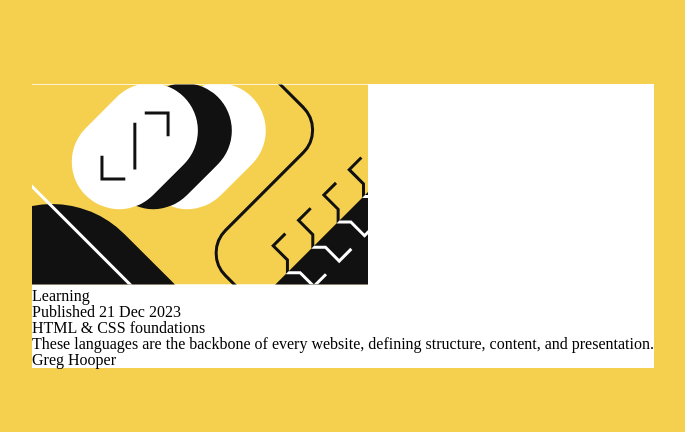
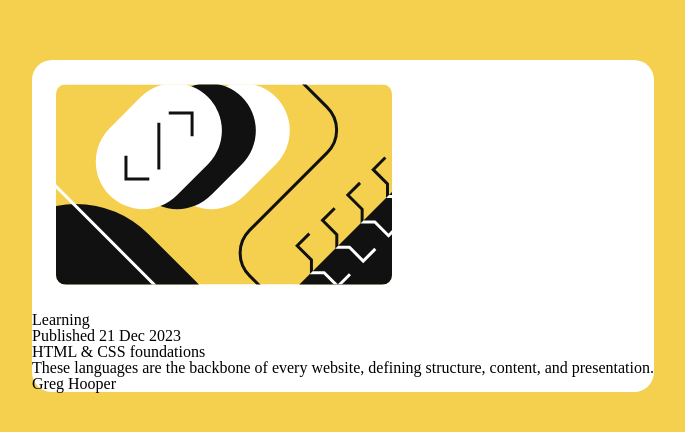
Before and after one commit to henrychris/blog-preview-card, a plain HTML site: page index.html in a window 1280 px wide. Shown: the part 174-606 px from the top of the page, without its empty margins (297-982 px from the left). Drawn offline with Linux system fonts and the light colour scheme.

Commit message:
add radius to card & image corners

```diff
--- a/css/main.css
+++ b/css/main.css
@@ -100,4 +100,13 @@ body {
 main {
     height: fit-content;
     background-color: var(--white);
+    border-radius: 20px;
 }
+
+#card-header-image {
+    border-radius: 10px;
+}
+
+.card-header-image {
+    margin: 24px;
+}
--- a/index.html
+++ b/index.html
@@ -20,6 +20,7 @@
             <article>
                 <div class="card-header-image">
                     <img
+                        id="card-header-image"
                         src="./assets/images/illustration-article.svg"
                         alt="Illustrative graphic representing blog post content"
                     />
```
